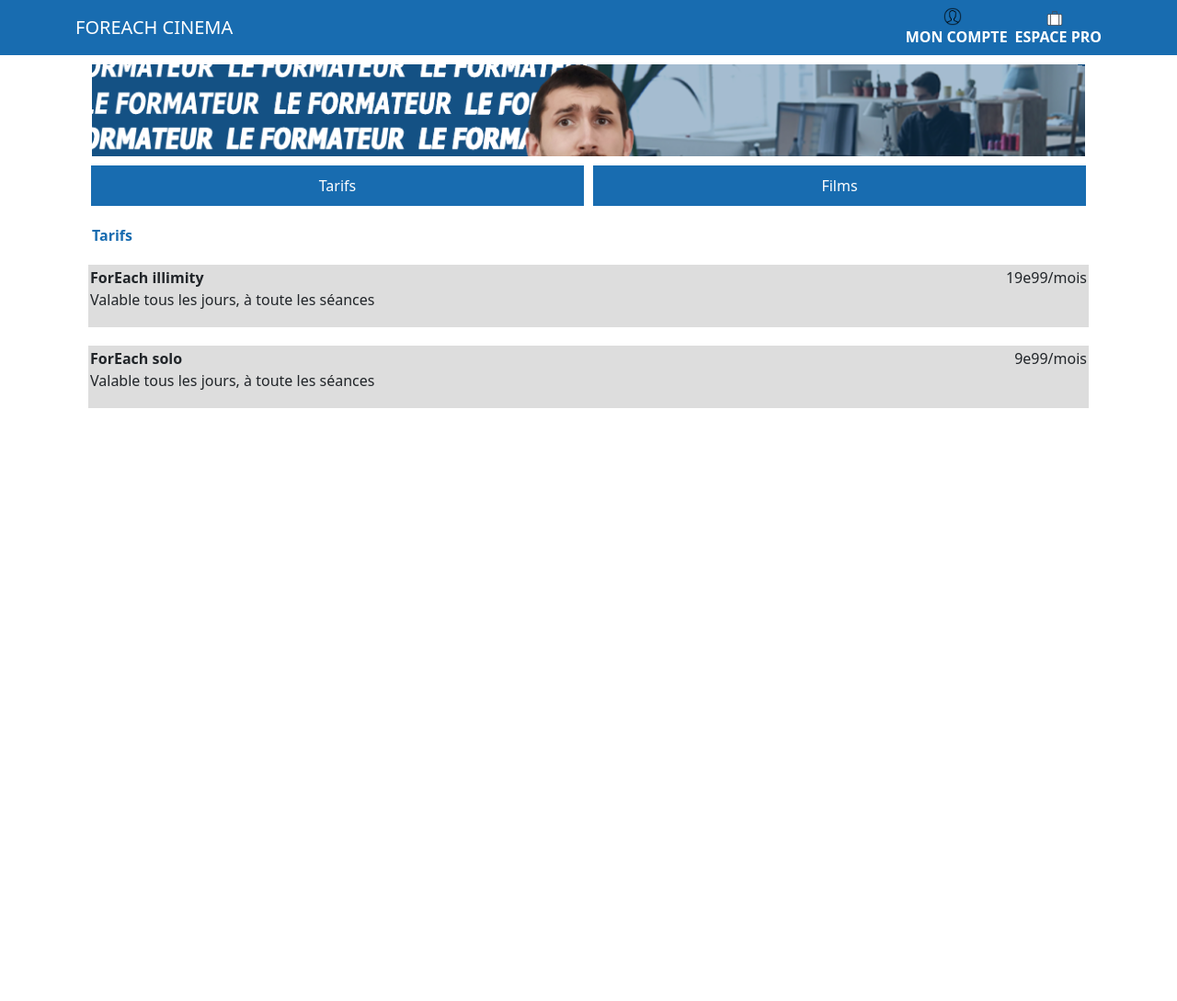
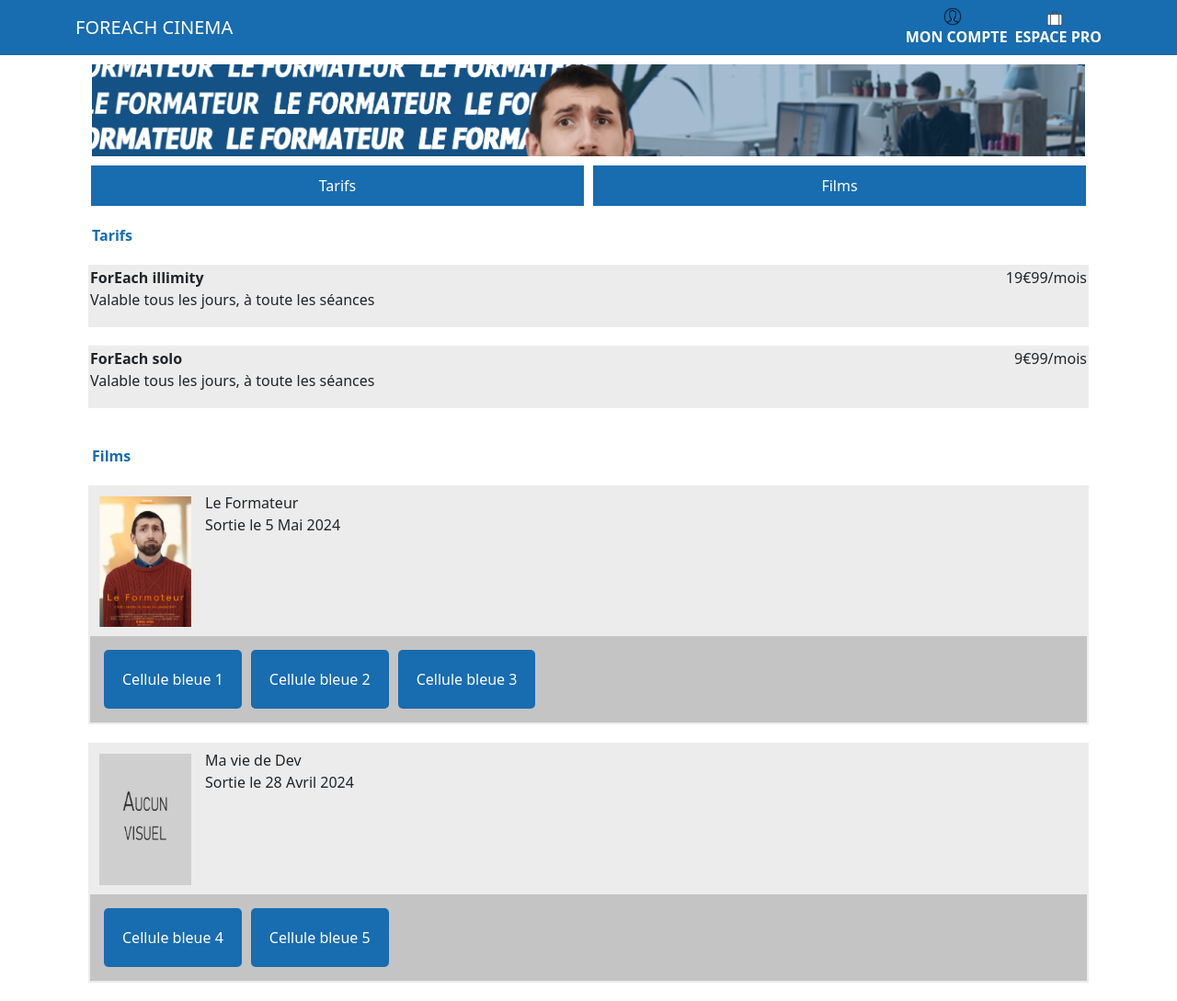
Before and after one commit to mystikal59/foreach_cinema, a plain HTML site: page index.html in a window 1280 px wide. Shown: the whole page at 92% size. Before the commit the page ends 800 px from the top, so only its background shows below. Drawn offline with nearby package versions, Linux system fonts and the light colour scheme.

Commit message:
avancement sur la section films

```diff
--- a/index.css
+++ b/index.css
@@ -54,7 +54,7 @@
     justify-content: space-between;
     width: 85%;
     margin: 0 auto 20px;
-    background-color: #ddd;
+    background-color: #ECECEC;
     padding: 2px;
 }
 
@@ -64,7 +64,7 @@
     justify-content: space-between;
     width: 85%;
     margin: 0 auto 20px;
-    background-color: #ddd;
+    background-color: #ECECEC;
     padding: 2px;
 }
 
@@ -82,3 +82,70 @@
 span{
     font-weight: bold;
 }
+
+/* main films ==================================================================================================== */
+
+.gray-cell3 {
+    width: 85%;
+    margin: 0 auto 20px;
+    background-color: #ECECEC;
+    padding: 2px;
+}
+
+
+.gray-cell4 {
+    width: 85%;
+    margin: 0 auto 20px;
+    background-color: #ECECEC;
+    padding: 2px;
+}
+
+.cell3 {
+    padding: 20px;
+    margin: 0px 0 0 80px;
+}
+
+.cell3 span {
+    color: #186cb0;
+    font-weight: bold;
+}
+
+.gray-cell3 img, .gray-cell4 img {
+    width: 100px;
+    margin: 10px;
+}
+
+.image-container {
+    display: flex;
+}
+
+.gray-cell3 p {
+    margin: 5px ;
+}
+
+.gray-cell4 p {
+    margin: 5px ;
+}
+
+.new-cell1 {
+    padding: 10px;
+    background-color: #C4C4C4;
+}
+
+.new-cell2 {
+    padding: 10px;
+    background-color: #C4C4C4;
+}
+
+.blue-cell1 , .blue-cell2 , .blue-cell3 , .blue-cell4 , .blue-cell5 {
+    background-color: #186cb0;
+    color: white;
+    padding: 20px;
+    margin: 5px;
+    border-radius: 5px;
+}
+
+.new-cell1 , .new-cell2 {
+    display: flex;
+    align-items: center;
+}
--- a/index.html
+++ b/index.html
@@ -37,17 +37,45 @@
             </div>
         </div>
         <div>
-            <div class="section2">
+            <div class="section2"id="tarifs">
                 <div class="cell2">
                   <span>Tarifs</span>
                 </div>
                 <div class="gray-cell1">
                     <p><span>ForEach illimity</span><br>Valable tous les jours, à toute les séances</p>
-                    <p>19e99/mois</p>
+                    <p>19€99/mois</p>
                 </div>
                 <div class="gray-cell2">
                     <p><span>ForEach solo</span><br>Valable tous les jours, à toute les séances</p>
-                    <p>9e99/mois</p>
+                    <p>9€99/mois</p>
+                </div>
+            </div>
+        </div>
+        <div>
+            <div class="section3"id="films">
+                <div class="cell3">
+                  <span>Films</span>
+                </div>
+                <div class="gray-cell3">
+                    <div class="image-container">
+                    <img src="./starter_exo_fin_module_3/assets/images/moviesImages/le_formateur_poster.JPG" alt="">
+                    <p>Le Formateur<br>Sortie le 5 Mai 2024</p>
+                    </div>
+                    <div class="new-cell1">
+                        <div class="blue-cell1">Cellule bleue 1</div>
+                        <div class="blue-cell2">Cellule bleue 2</div>
+                        <div class="blue-cell3">Cellule bleue 3</div>
+                    </div>
+                </div>
+                <div class="gray-cell4">
+                    <div class="image-container">
+                    <img src="./starter_exo_fin_module_3/assets/images/moviesImages/aucun_visuel_poster.png" alt="">
+                    <p>Ma vie de Dev<br>Sortie le 28 Avril 2024</p>
+                    </div>
+                    <div class="new-cell2">
+                        <div class="blue-cell4">Cellule bleue 4</div>
+                        <div class="blue-cell5">Cellule bleue 5</div>
+                    </div>
                 </div>
             </div>
         </div>
```
